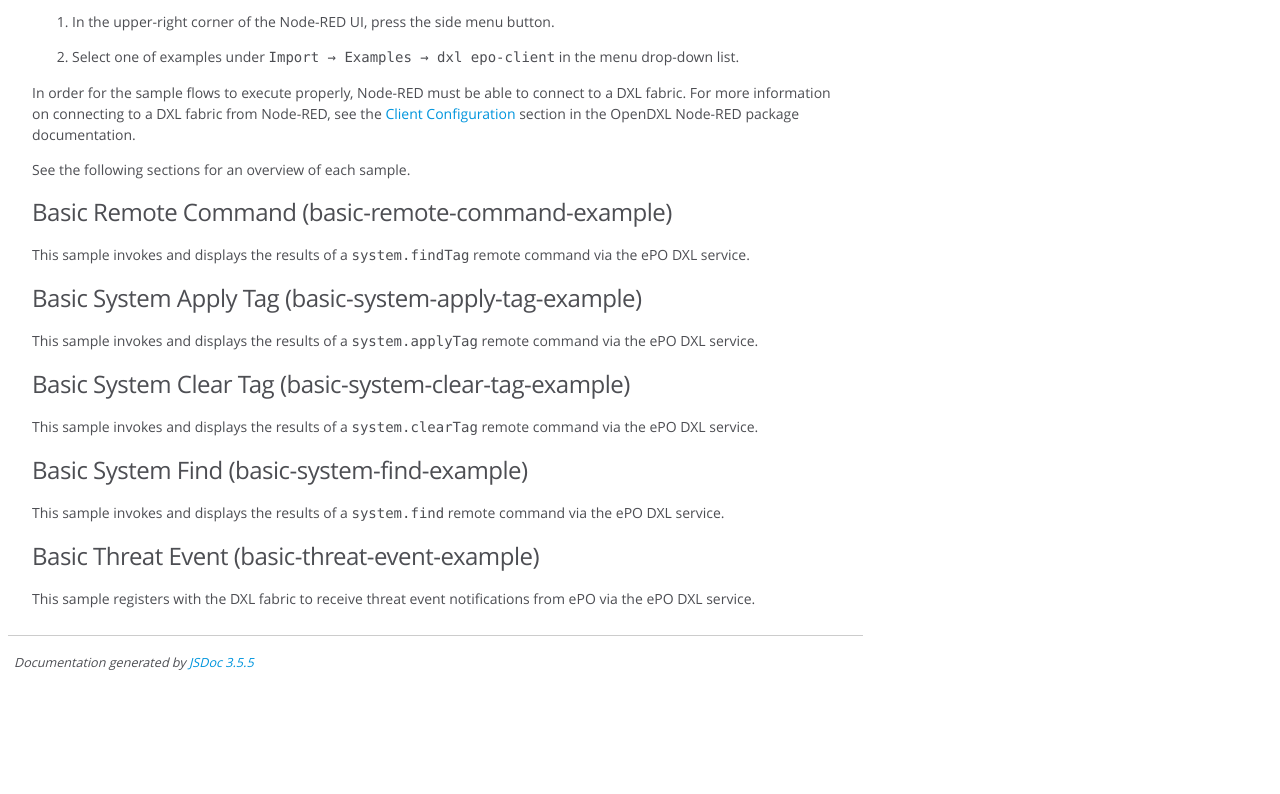
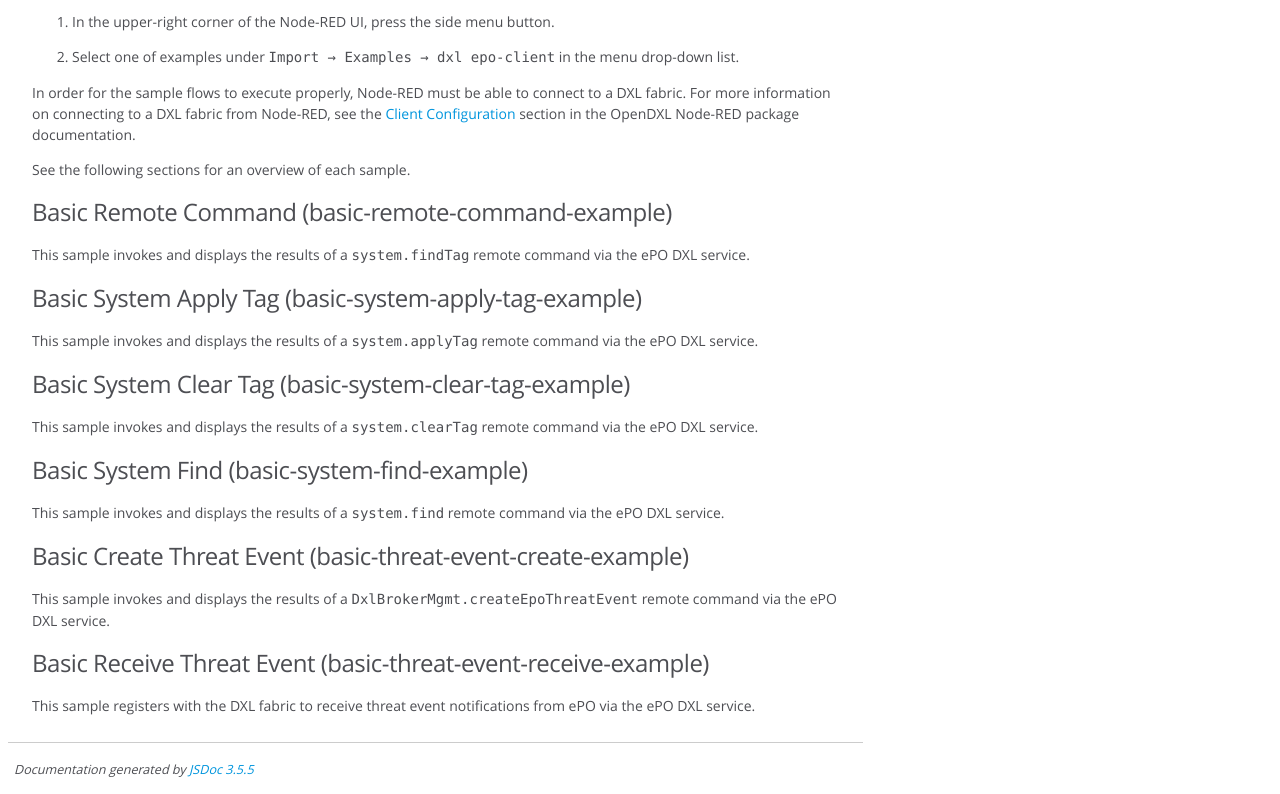
Before and after one commit to opendxl/node-red-contrib-dxl-epo-client, a plain HTML site: page jsdoc/tutorial-samples.html in a window 1280 px wide. Shown: the part 228-1022 px from the top of the page. Before the commit the page ends 915 px from the top, so only its background shows below. Drawn offline with Linux system fonts and the light colour scheme.

Commit message:
Updated to version 0.1.1

```diff
--- a/jsdoc/tutorial-samples.html
+++ b/jsdoc/tutorial-samples.html
@@ -56,7 +56,10 @@
 <h3 id="basic-system-find-basic-system-find-example-">Basic System Find (basic-system-find-example)</h3>
 <p>This sample invokes and displays the results of a <code>system.find</code> remote command
 via the ePO DXL service.</p>
-<h3 id="basic-threat-event-basic-threat-event-example-">Basic Threat Event (basic-threat-event-example)</h3>
+<h3 id="basic-create-threat-event-basic-threat-event-create-example-">Basic Create Threat Event (basic-threat-event-create-example)</h3>
+<p>This sample invokes and displays the results of a
+<code>DxlBrokerMgmt.createEpoThreatEvent</code> remote command via the ePO DXL service.</p>
+<h3 id="basic-receive-threat-event-basic-threat-event-receive-example-">Basic Receive Threat Event (basic-threat-event-receive-example)</h3>
 <p>This sample registers with the DXL fabric to receive threat event notifications
 from ePO via the ePO DXL service.</p>
 </article>
```
Also changed, not shown: jsdoc/tutorial-installation.html (+2 -2 lines).
